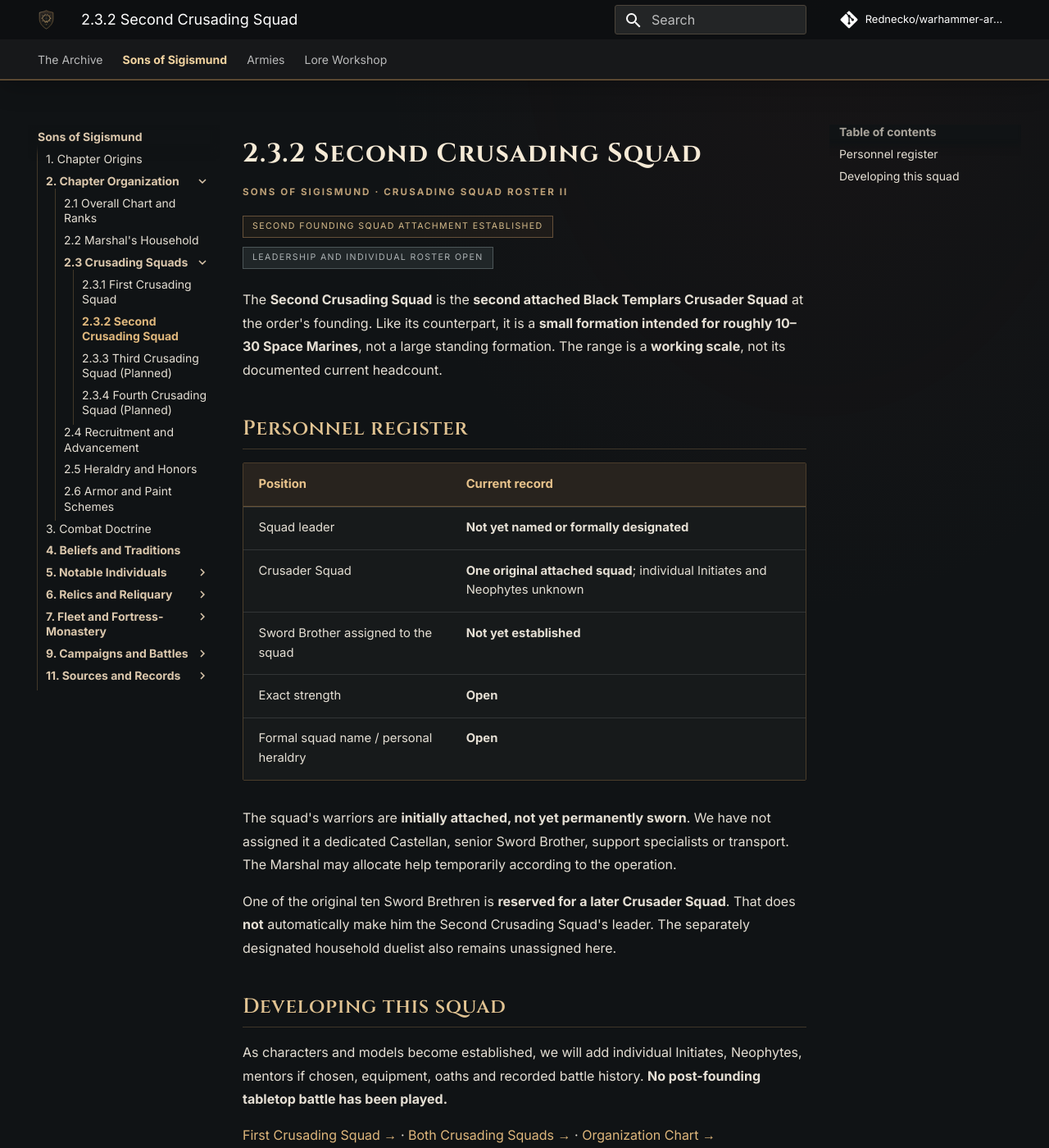
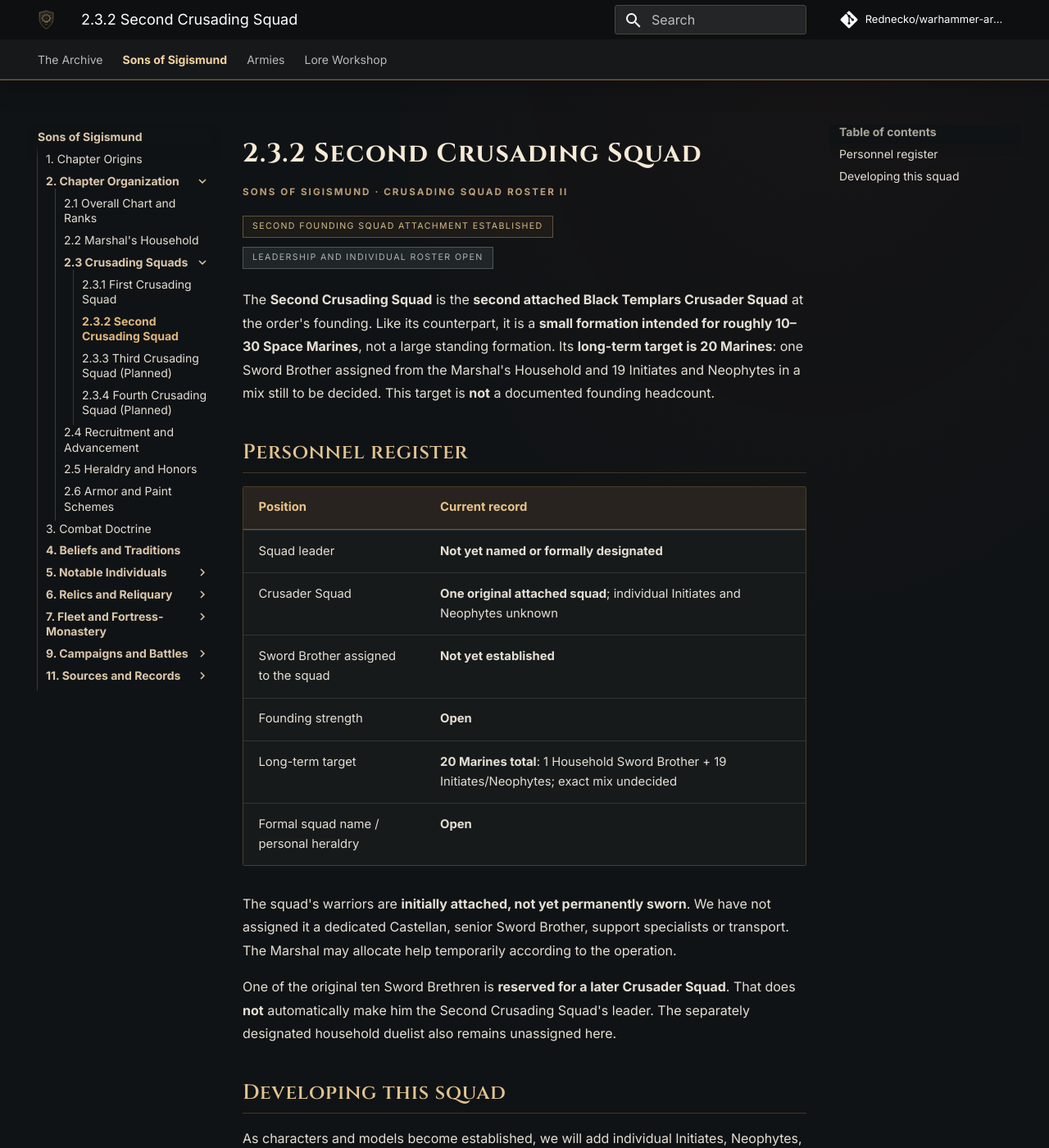
Before and after one commit to Rednecko/warhammer-archives, an MkDocs documentation site: the page built from docs/sons-of-sigismund/organization/crusading-squads/second.md, in a window 1280 px wide and 1400 px high. Shown: the whole window at 82% size. Built offline with MkDocs 1.6.1 and Material for MkDocs 9.7.7, drawn with Linux system fonts in a browser that asks for light colours; comment, search, counter and statistics services are not loaded; some of the changed text lies outside the part shown.

Commit message:
Align squad rosters and wiki with four-by-twenty long-term organization

```diff
--- a/docs/sons-of-sigismund/organization/crusading-squads/second.md
+++ b/docs/sons-of-sigismund/organization/crusading-squads/second.md
@@ -4,7 +4,7 @@
 
 <span class="archive-status">Second founding squad attachment established</span> <span class="archive-status open">Leadership and individual roster open</span>
 
-The **Second Crusading Squad** is the **second attached Black Templars Crusader Squad** at the order's founding. Like its counterpart, it is a **small formation intended for roughly 10–30 Space Marines**, not a large standing formation. The range is a **working scale**, not its documented current headcount.
+The **Second Crusading Squad** is the **second attached Black Templars Crusader Squad** at the order's founding. Like its counterpart, it is a **small formation intended for roughly 10–30 Space Marines**, not a large standing formation. Its **long-term target is 20 Marines**: one Sword Brother assigned from the Marshal's Household and 19 Initiates and Neophytes in a mix still to be decided. This target is **not** a documented founding headcount.
 
 ## Personnel register
 
@@ -13,7 +13,8 @@ The **Second Crusading Squad** is the **second attached Black Templars Crusader
 | Squad leader | **Not yet named or formally designated** |
 | Crusader Squad | **One original attached squad**; individual Initiates and Neophytes unknown |
 | Sword Brother assigned to the squad | **Not yet established** |
-| Exact strength | **Open** |
+| Founding strength | **Open** |
+| Long-term target | **20 Marines total**: 1 Household Sword Brother + 19 Initiates/Neophytes; exact mix undecided |
 | Formal squad name / personal heraldry | **Open** |
 
 The squad's warriors are **initially attached, not yet permanently sworn**. We have not assigned it a dedicated Castellan, senior Sword Brother, support specialists or transport. The Marshal may allocate help temporarily according to the operation.
```
Also changed, not shown: other parts of docs/sons-of-sigismund/organization/crusading-squads/second.md (+1 -1 lines).
